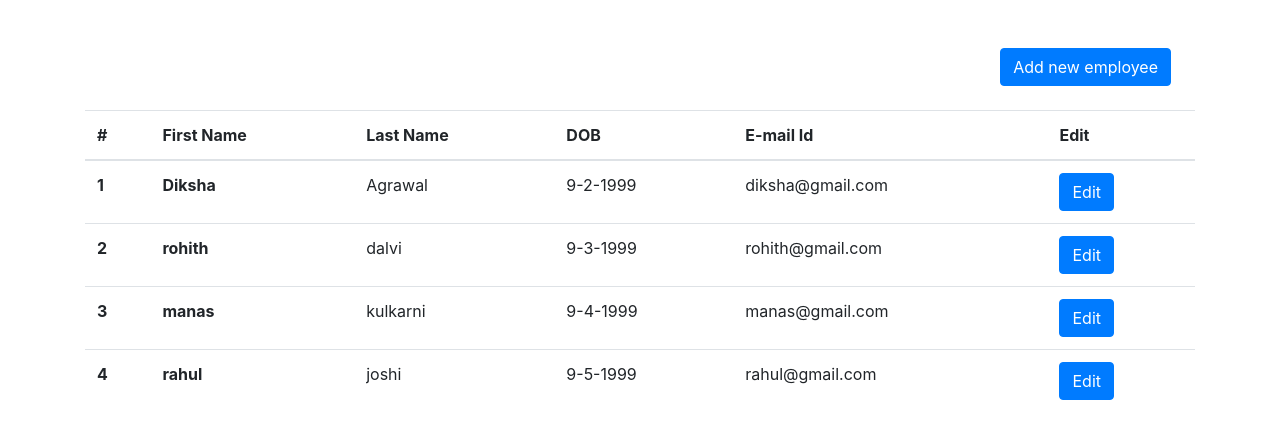
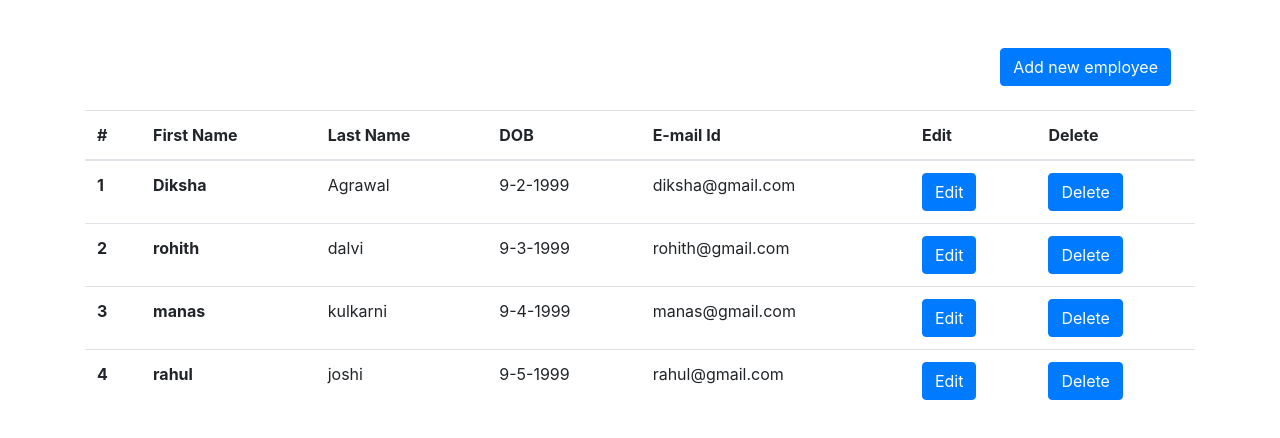
Before and after one commit to vaishnavi-gulwelkar/AngularApp, an Angular app: page /dashboard in a window 1280 px wide. Shown: the top 438 px of the page. Built offline with nearby package versions, Linux system fonts and the light colour scheme.

Commit message:
delete employee completed

```diff
--- a/src/app/app-routing.module.ts
+++ b/src/app/app-routing.module.ts
@@ -12,7 +12,7 @@ const routes: Routes = [
   { path: 'register', component: RegisterComponent },
   { path: 'dashboard', component: DashboardComponent },
   { path: 'add-emp', component: AddEmpComponent },
-  { path: 'edit-emp/:id', component: EditEmpComponent }
+  { path: 'edit-emp/:id', component: EditEmpComponent },
 ];
 
 @NgModule({
--- a/src/app/app.module.ts
+++ b/src/app/app.module.ts
@@ -17,7 +17,7 @@ import { EditEmpComponent } from './edit-emp/edit-emp.component';
     LoginComponent,
     DashboardComponent,
     AddEmpComponent,
-    EditEmpComponent,
+    EditEmpComponent
   ],
   imports: [
     BrowserModule,
--- a/src/app/dashboard/dashboard.component.html
+++ b/src/app/dashboard/dashboard.component.html
@@ -9,6 +9,7 @@
                 <th>DOB</th>
                 <th>E-mail Id</th>
                 <th>Edit</th>
+                <th>Delete</th>
             </tr>
         </thead>
         <tbody>
@@ -19,6 +20,7 @@
                 <td>{{employee.dob}}</td>
                 <td>{{employee.email}}</td>
                 <td><button class="btn btn-primary" type="button" (click)="editEmp(i)">Edit</button></td>
+                <td><button class="btn btn-primary" type="button" (click)="deleteEmp(i)">Delete</button></td>
             </tr>
 
         </tbody>
--- a/src/app/dashboard/dashboard.component.ts
+++ b/src/app/dashboard/dashboard.component.ts
@@ -21,6 +21,11 @@ export class DashboardComponent implements OnInit {
     console.log('index', index)
     this.router.navigate([`/edit-emp/${index}`])
   }
+
+  deleteEmp(index:number){
+    employees.splice(index, 1);
+    this.empList = employees;
+  }
   ngOnInit(): void {
   }
 }
```
